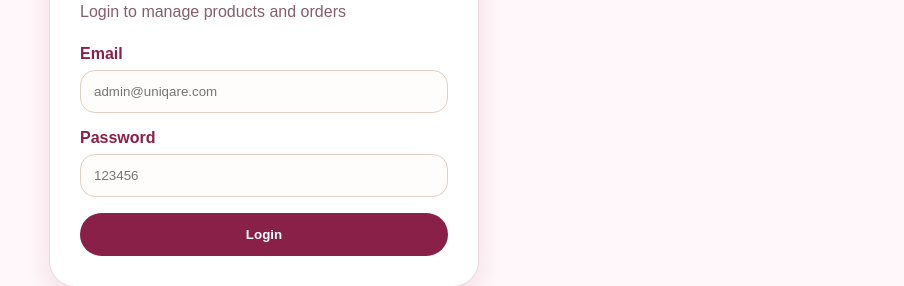
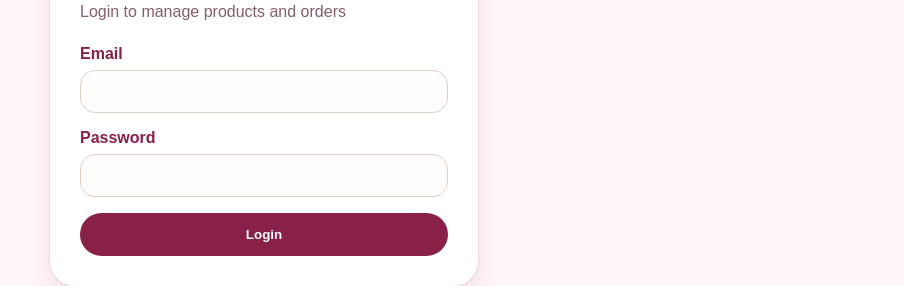
Before and after one commit to dneurix-tech/uniqare_front, a React (Create React App) app: page /uniqare-control-panel-9x7/login in a window 1280 px wide. Shown: the part 293-579 px from the top of the page, without its empty margins (376-1280 px from the left). Built offline with nearby package versions, Linux system fonts and the light colour scheme.

Commit message:
quantity

```diff
--- a/src/pages/AdminLogin/AdminLogin.jsx
+++ b/src/pages/AdminLogin/AdminLogin.jsx
@@ -40,7 +40,7 @@ export default function AdminLogin() {
             name="email"
             value={form.email}
             onChange={handleChange}
-            placeholder="admin@uniqare.com"
+            placeholder=""
           />
         </div>
 
@@ -51,7 +51,7 @@ export default function AdminLogin() {
             type="password"
             value={form.password}
             onChange={handleChange}
-            placeholder="123456"
+            placeholder=""
           />
         </div>
 
```
